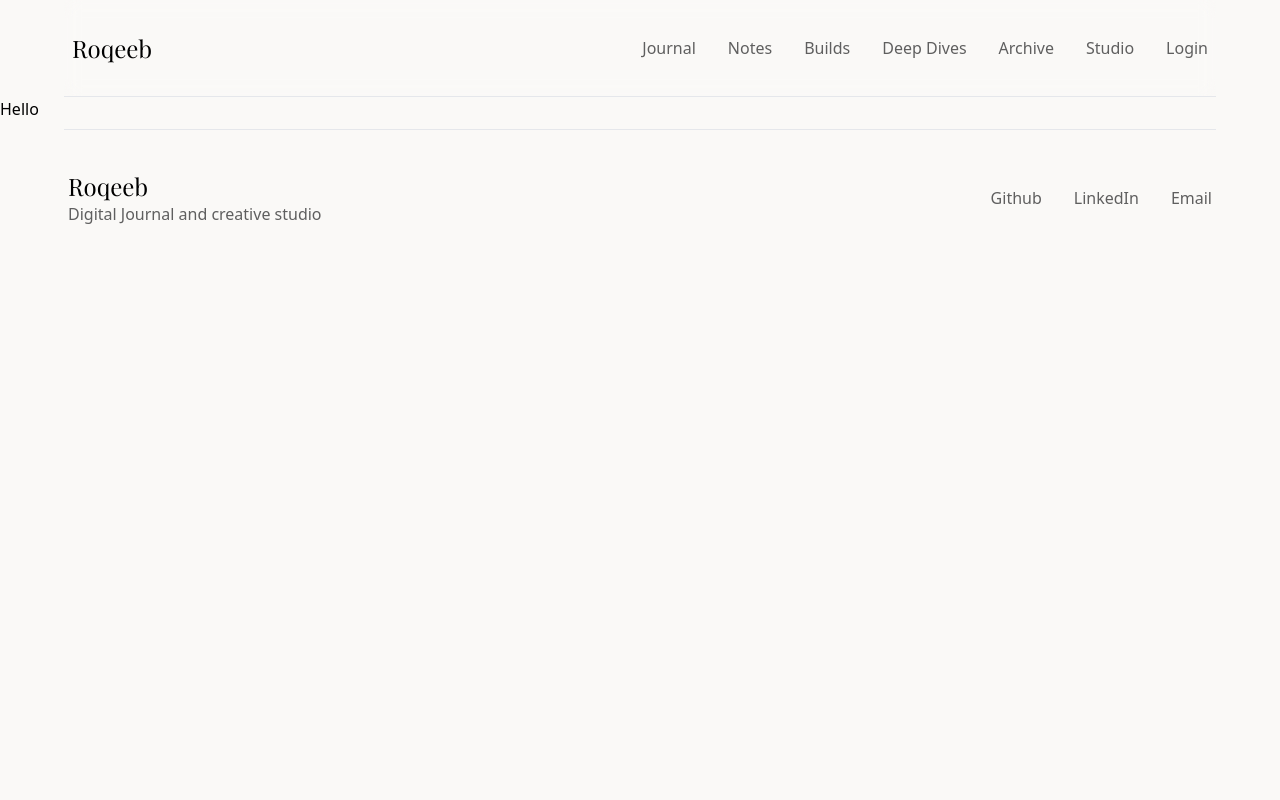
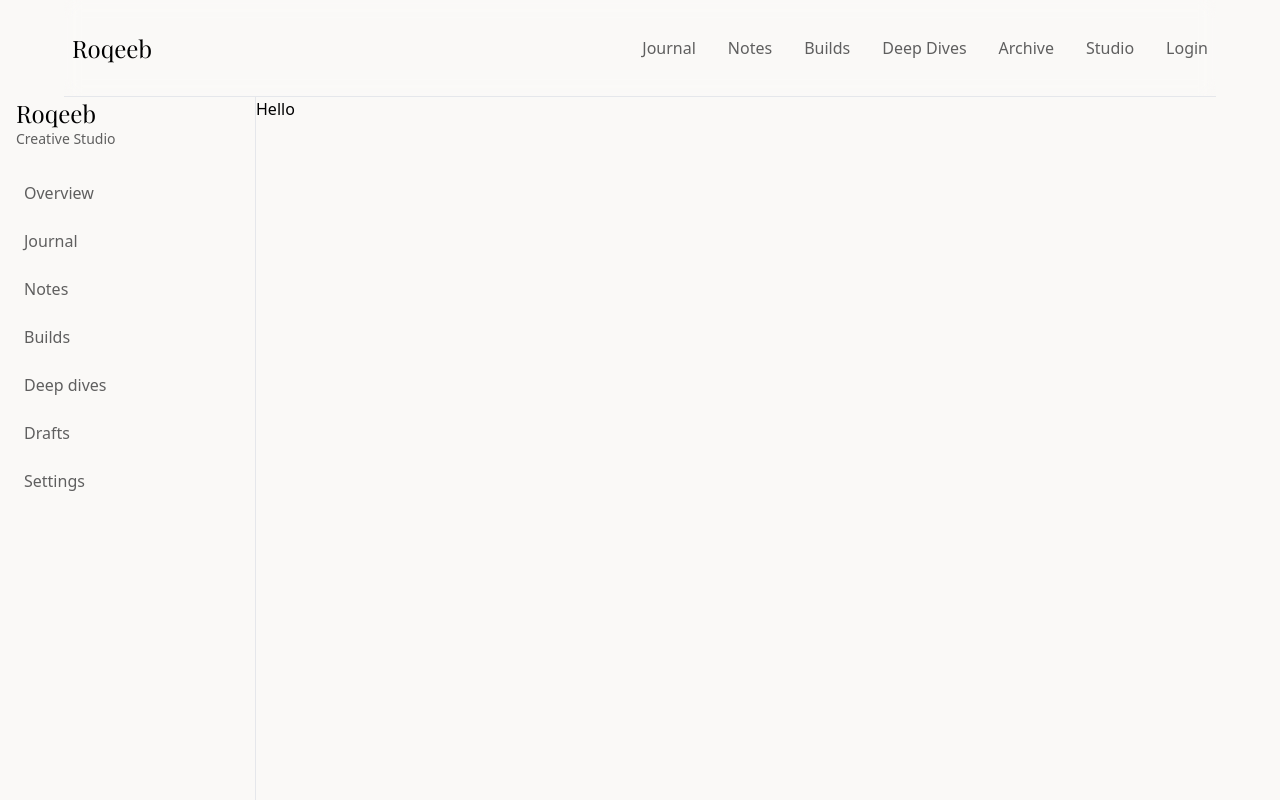
Before and after one commit to Roqeeb-dev/digital-journal, a Next.js app: page /dashboard in a window 1280 px wide. Shown: the top 800 px of the page. Built offline with nearby package versions, Linux system fonts and the light colour scheme.

Commit message:
i started with the dashboard design and added the sidebar

```diff
--- /dev/null
+++ b/app/dashboard/layout.tsx
@@ -0,0 +1,14 @@
+import Sidebar from "@/components/Sidebar";
+
+export default function DashboardLayout({
+  children,
+}: Readonly<{
+  children: React.ReactNode;
+}>) {
+  return (
+    <main className="flex h-screen">
+      <Sidebar />
+      <section className="flex-1">{children}</section>
+    </main>
+  );
+}
--- a/app/dashboard/page.tsx
+++ b/app/dashboard/page.tsx
@@ -1,3 +1,8 @@
+export const metadata = {
+  title: "Dashboard | Digital Journal",
+  description: "This is the dashboard for adding new content",
+};
+
 export default function Dashboard() {
   return (
     <main>
--- a/app/login/page.tsx
+++ b/app/login/page.tsx
@@ -7,8 +7,8 @@ export const metadata = {
 
 export default function Page() {
   return (
-    <main>
+    <>
       <LoginClient />
-    </main>
+    </>
   );
 }
--- /dev/null
+++ b/components/Sidebar.tsx
@@ -0,0 +1,46 @@
+"use client";
+
+import Logo from "./Logo";
+import Link from "next/link";
+import { usePathname } from "next/navigation";
+
+const sideLinks = [
+  { text: "Overview", to: "/" },
+  { text: "Journal", to: "/journal" },
+  { text: "Notes", to: "/notes" },
+  { text: "Builds", to: "/builds" },
+  { text: "Deep dives", to: "/deep-dives" },
+  { text: "Drafts", to: "/drafts" },
+  { text: "Settings", to: "/settings" },
+];
+
+export default function Sidebar() {
+  const pathname = usePathname();
+
+  return (
+    <main className="w-64 border-r border-gray-200 px-4">
+      <section className="mb-6">
+        <Logo />
+        <p className="text-sm/5 text-secondary-text">Creative Studio</p>
+      </section>
+
+      <section className="flex flex-col justify-center gap-2">
+        {sideLinks.map(({ text, to }, idx) => {
+          const isActive = pathname === to;
+
+          return (
+            <Link
+              key={idx}
+              href={`/dashboard${to}`}
+              className={`inline-block p-2 hover:bg-gray-200 hover:text-primary-text rounded-md text-secondary-text ${
+                isActive ? "bg-soft-highlight text-red-700" : ""
+              }`}
+            >
+              {text}
+            </Link>
+          );
+        })}
+      </section>
+    </main>
+  );
+}
```
